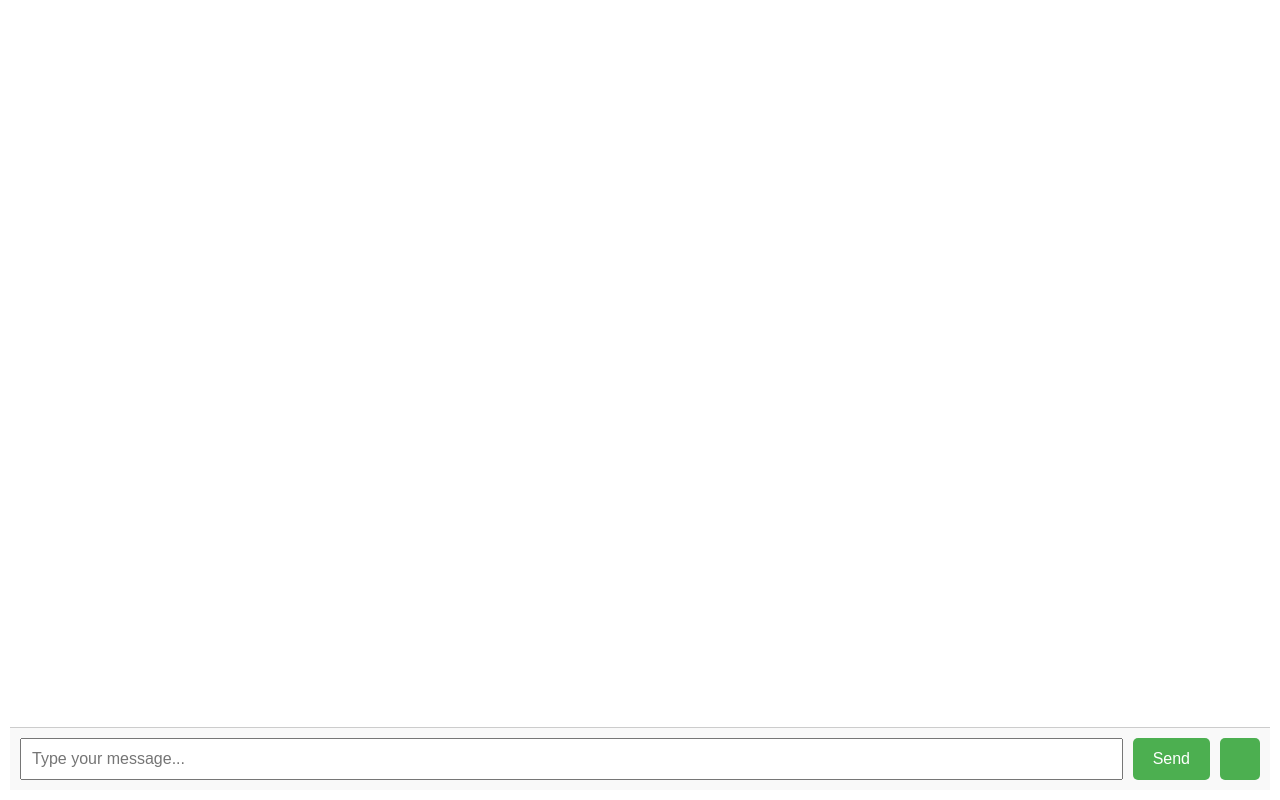
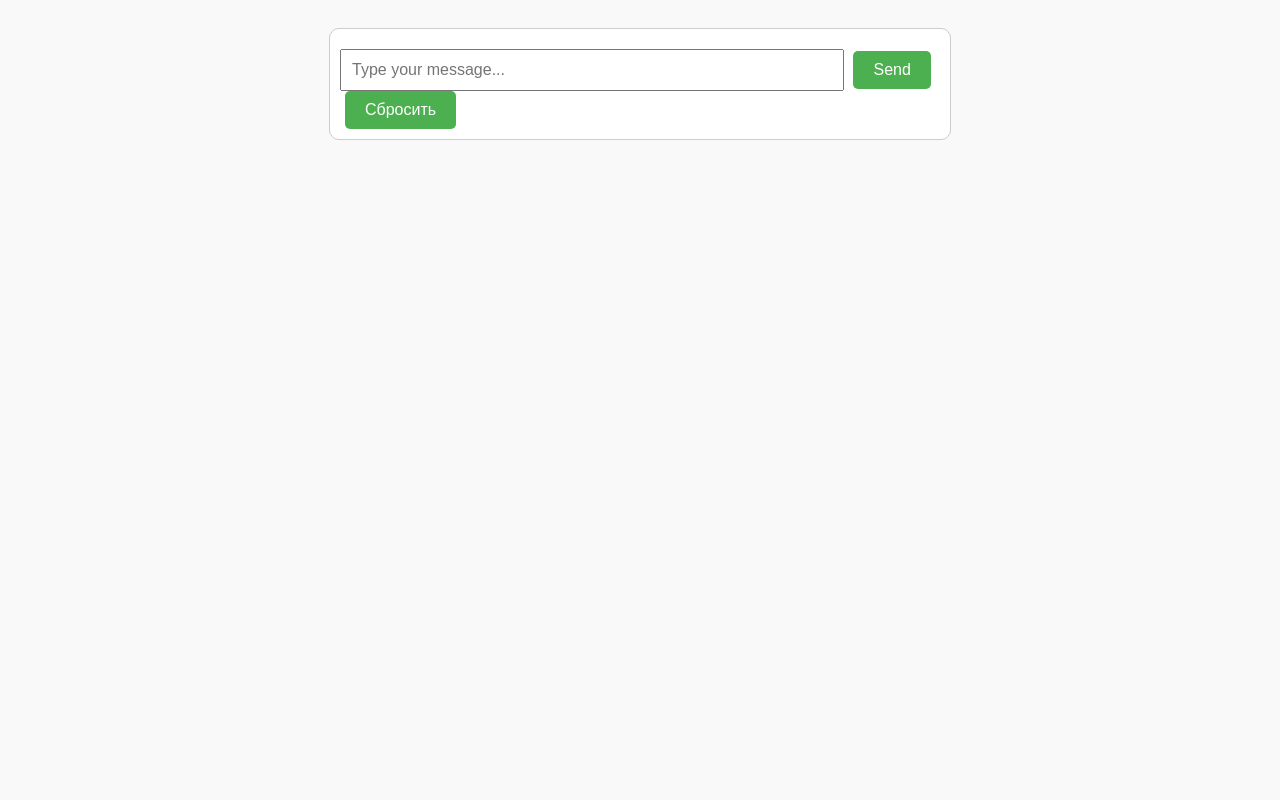
Before and after one commit to Tofik-San/tofgreen-chat, a website: page public/index.html in a window 1280 px wide. Drawn offline with Linux system fonts and the light colour scheme.

Commit message:
Update index.html

```diff
--- a/public/index.html
+++ b/public/index.html
@@ -1,43 +1,27 @@
 <!DOCTYPE html>
 <html lang="ru">
 <head>
- <meta charset="UTF-8" />
- <meta name="viewport" content="width=device-width, initial-scale=1.0"/>
- <title>GreenToff AI Chat</title>
+  <meta charset="UTF-8">
+  <title>Greentoff Chat</title>
   <style>
- * {
- box-sizing: border-box;
- }
     body {
- margin: 0;
       font-family: sans-serif;
- display: flex;
- flex-direction: column;
- height: 100vh;
+      padding: 20px;
+      background: #f9f9f9;
     }
     #chat {
- flex: 1;
- display: flex;
- flex-direction: column;
- justify-content: space-between;
+      max-width: 600px;
+      margin: auto;
+      border: 1px solid #ccc;
       padding: 10px;
- background: #ffffff;
- }
- #messages {
- flex: 1;
- overflow-y: auto;
- margin-bottom: 10px;
- white-space: pre-wrap;
+      background: #fff;
+      border-radius: 10px;
     }
     .input-area {
- display: flex;
- gap: 10px;
- padding: 10px;
- background: #f9f9f9;
- border-top: 1px solid #ccc;
+      margin-top: 10px;
     }
- input {
- flex: 1;
+    input[type="text"] {
+      width: 80%;
       padding: 10px;
       font-size: 16px;
     }
@@ -48,6 +32,7 @@
       color: white;
       border: none;
       border-radius: 5px;
+      margin-left: 5px;
     }
   </style>
 </head>
@@ -56,8 +41,8 @@
     <div id="messages"></div>
     <div class="input-area">
       <input type="text" id="userInput" placeholder="Type your message..." />
- <button id="sendMessage">Send</button>
-  <button onclick="clearChat()>сбросить</button>
+      <button onclick="sendMessage()">Send</button>
+      <button onclick="clearChat()">Сбросить</button>
     </div>
   </div>
   <script src="greentoff-chat.js" defer></script>
```
Lines whose indentation alone changed are shown as unchanged.
